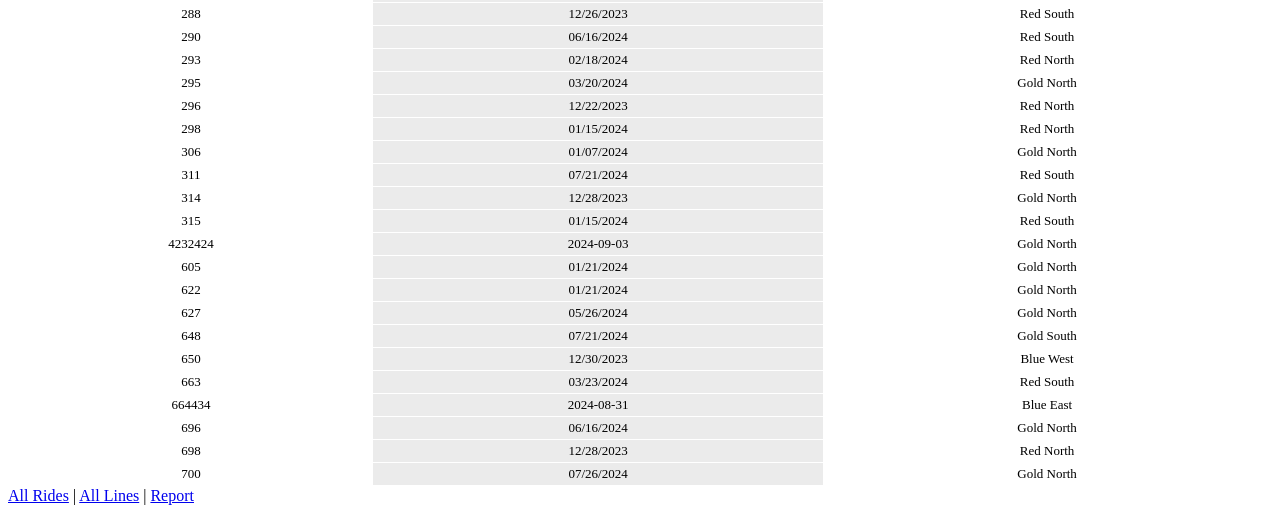
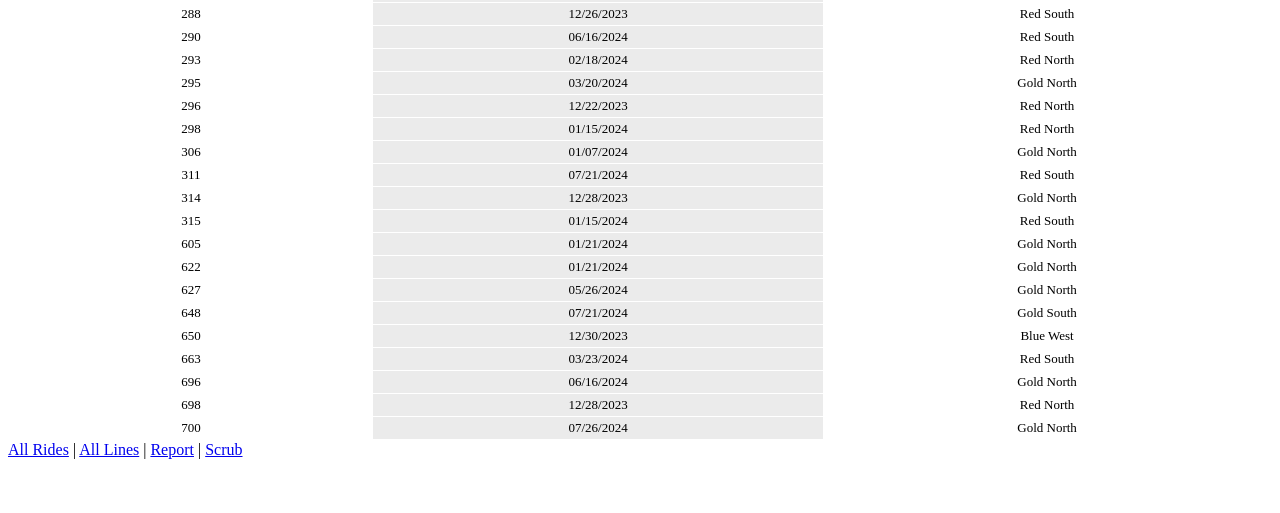
Before and after one commit to aconaway1/transit_tracker, a FastAPI app: page /report in a window 1280 px wide. Shown: the part 1254-1767 px from the top of the page. After the commit the page ends 1713 px from the top, so only its background shows below. Run offline with FastAPI, Linux system fonts and the light colour scheme; parts of the project's set-up code (start-up, migrations or seed data) failed here and were passed over.

Commit message:
Add Ride Scrubber
- Incremented version to 0.7
- Added `/scrub` to `main.py`
-- Scrubs test rides from YAML
-- Anything above car number "CAR_NO_LIMIT" gets scrubbed
-- "CAR_NO_LIMIT" is 9999 here
- Added `footer.j2` to templates
-- Provides navigation footer

```diff
--- a/app/main.py
+++ b/app/main.py
@@ -15,6 +15,7 @@ import json
 ENV_FILE = "env.yml"
 LINE_FILE = "linedata.yml"
 SEEN_CARS_FILE = "/code/data/seen_cars.yml"
+CAR_NO_LIMIT = 9999
 
 
 def load_lines() -> list:
@@ -219,3 +220,21 @@ async def ride_report(request: Request):
     sorted_list = sorted(ride_data, key=lambda x: x['car_no'])
 
     return templates.TemplateResponse(request=request, name="ride_report.j2", context={"rides": sorted_list})
+
+@app.get('/scrub/')
+async def scrub_test_rides(request: Request):
+    valid_rides = []
+
+    rides = get_rides()
+
+    for ride in rides:
+        if int(ride['car_no']) > CAR_NO_LIMIT:
+            send_slack_msg(f"Car number {ride['car_no']} is not valid. Removing")
+            continue
+        else:
+            valid_rides.append(ride)
+
+    with open(SEEN_CARS_FILE, encoding="utf8", mode='w') as f:
+        for ride in valid_rides:
+            yaml_record = yaml.dump([ride])
+            f.write(yaml_record)
--- a/app/templates/add_ride.j2
+++ b/app/templates/add_ride.j2
@@ -17,6 +17,6 @@
             <INPUT type="submit">
         </FORM>
 
-        <A HREF="/rides">All Rides</A> | <A HREF="/lines">All Lines</A> | <A HREF="/report">Report</A>
+        {% include "footer.j2" %}
     </BODY>
 </HTML>
--- /dev/null
+++ b/app/templates/footer.j2
@@ -0,0 +1 @@
+<A HREF="/rides">All Rides</A> | <A HREF="/lines">All Lines</A> | <A HREF="/report">Report</A> | <A HREF="/scrub">Scrub</A>
--- a/app/templates/ride_report.j2
+++ b/app/templates/ride_report.j2
@@ -61,6 +61,6 @@ table.greyGridTable tfoot td {
                 </TR>
                 {% endfor %}</TBODY>
             </TABLE>
-        <A HREF="/rides">All Rides</A> | <A HREF="/lines">All Lines</A> | <A HREF="/report">Report</A>
+        {% include "footer.j2" %}
     </BODY>
 </HTML>
--- a/data/seen_cars.yml
+++ b/data/seen_cars.yml
@@ -202,9 +202,6 @@
 - car_no: '1001'
   date: 08/27/2024
   line: streetcar
-- car_no: '664434'
-  date: '2024-08-31'
-  line: bluee
 - car_no: '237'
   date: '2024-08-31'
   line: reds
@@ -217,6 +214,3 @@
 - car_no: '146'
   date: '2024-09-01'
   line: redn
-- car_no: '4232424'
-  date: '2024-09-03'
-  line: goldn
```
Also changed, not shown: 1 other file.
